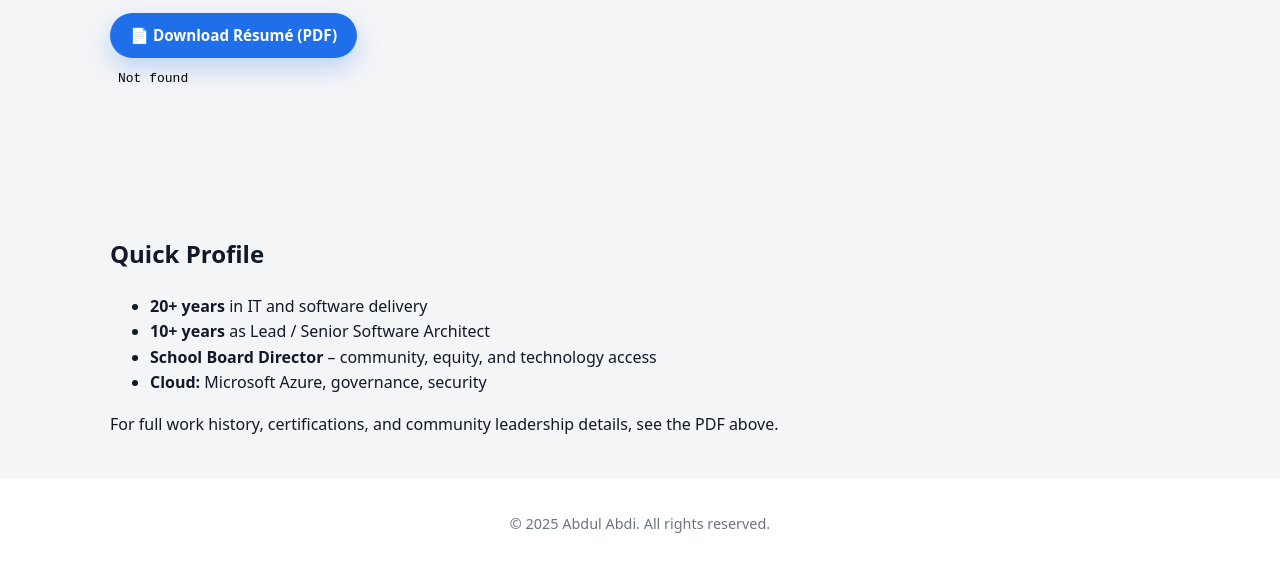
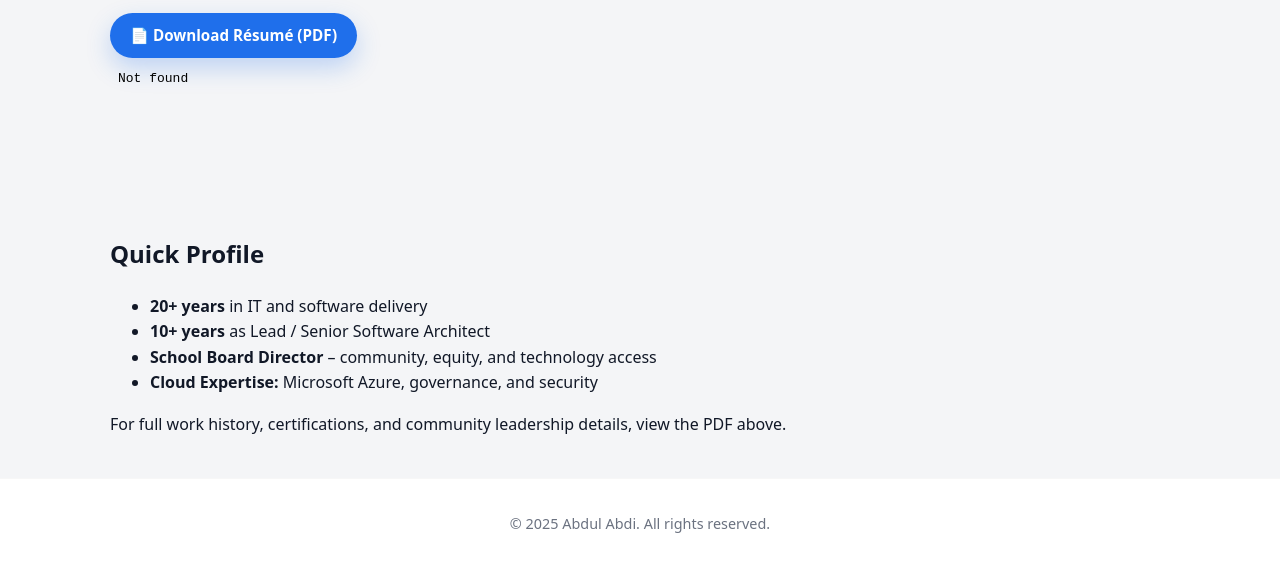
Before and after one commit to AbdulAbdi10/Abdul, a plain HTML site: page resume.html in a window 1280 px wide. Shown: the part 178-750 px from the top of the page. Drawn offline with Linux system fonts and the light colour scheme.

Commit message:
Update resume.html
updated resume html

```diff
--- a/resume.html
+++ b/resume.html
@@ -4,9 +4,16 @@
   <meta charset="UTF-8" />
   <meta name="viewport" content="width=device-width, initial-scale=1.0" />
   <title>Abdul Abdi | Résumé</title>
+
+  <!-- Main global site style -->
   <link rel="stylesheet" href="style.css" />
+
+  <!-- Resume-specific style -->
+  <link rel="stylesheet" href="style-resume.css" />
 </head>
-<body>
+
+<body class="resume-page">
+  <!-- Header -->
   <header class="site-header">
     <div class="container nav-wrapper">
       <div class="logo">Abdul<span>Abdi</span></div>
@@ -21,8 +28,8 @@
     </div>
   </header>
 
+  <!-- Resume Page Content -->
   <main class="page-shell">
-    <!-- top card -->
     <section class="resume-card container">
       <div class="resume-head">
         <div>
@@ -38,43 +45,43 @@
         </div>
       </div>
 
-      <!-- big PDF box -->
+      <!-- Embedded PDF viewer -->
       <div class="pdf-wrapper large">
         <iframe
           src="ABDUL_RESUME_1.pdf"
-          title="Abdul Abdi Resume"
+          title="Abdul Abdi Résumé"
           frameborder="0"
         ></iframe>
       </div>
 
-      <!-- quick profile -->
+      <!-- Quick Profile Summary -->
       <div class="resume-preview">
         <h2>Quick Profile</h2>
         <ul>
           <li><strong>20+ years</strong> in IT and software delivery</li>
           <li><strong>10+ years</strong> as Lead / Senior Software Architect</li>
           <li><strong>School Board Director</strong> – community, equity, and technology access</li>
-          <li><strong>Cloud:</strong> Microsoft Azure, governance, security</li>
+          <li><strong>Cloud Expertise:</strong> Microsoft Azure, governance, and security</li>
         </ul>
         <p class="muted">
-          For full work history, certifications, and community leadership details, see the PDF above.
+          For full work history, certifications, and community leadership details, view the PDF above.
         </p>
       </div>
     </section>
   </main>
 
+  <!-- Footer -->
   <footer class="site-footer">
     <div class="container footer-content">
       <p>© <span id="year"></span> Abdul Abdi. All rights reserved.</p>
     </div>
   </footer>
 
+  <!-- Scripts -->
   <script>
     document.getElementById('year').textContent = new Date().getFullYear();
-
     const menuToggle = document.getElementById('menuToggle');
     const mainNav = document.getElementById('mainNav');
-
     menuToggle.addEventListener('click', () => {
       mainNav.classList.toggle('open');
       menuToggle.classList.toggle('active');
```
